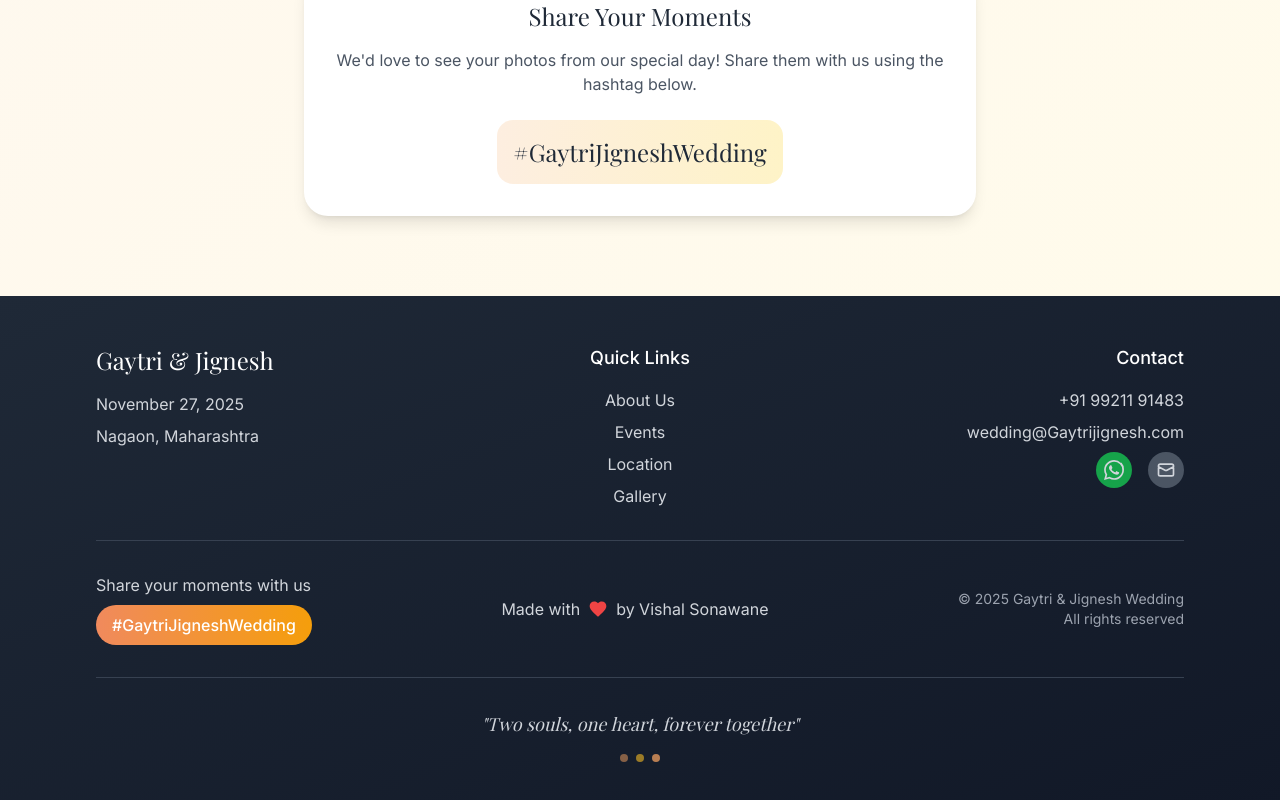
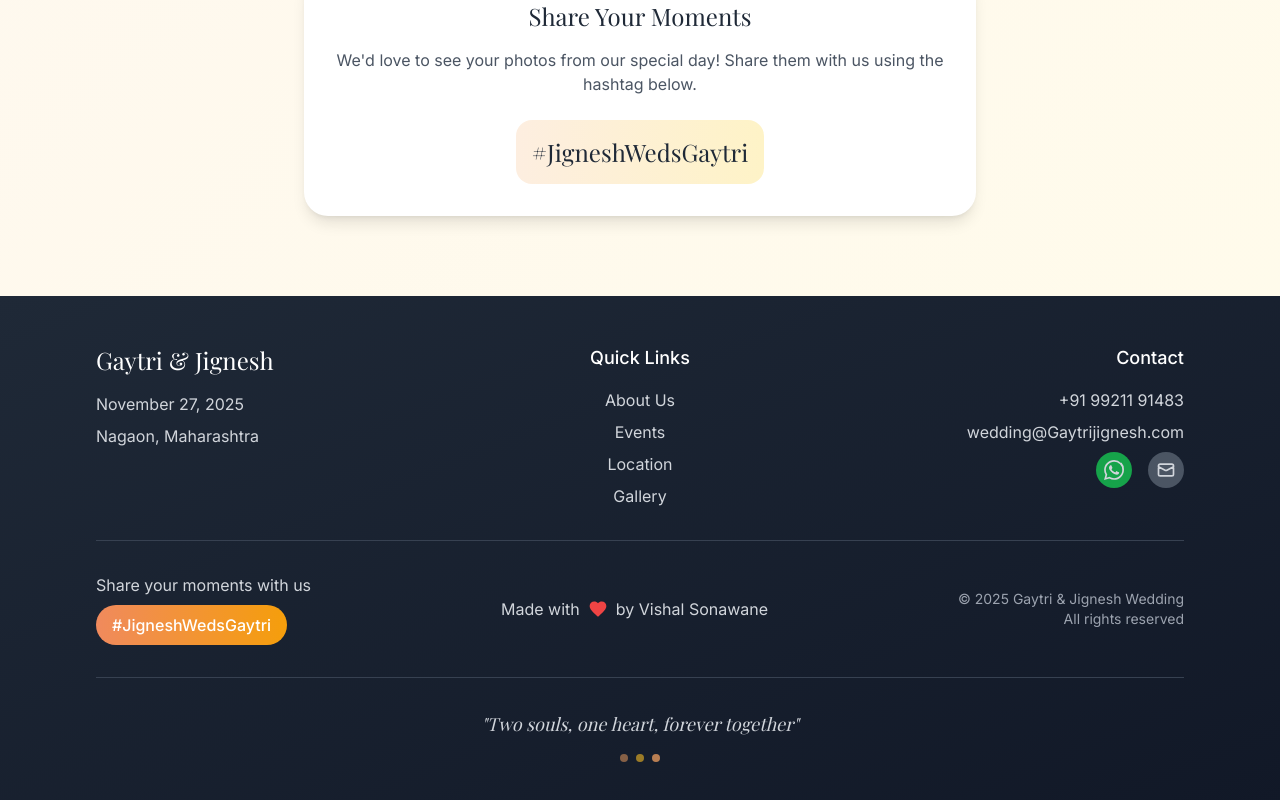
Before and after one commit to vishalsonawane03/vs-sister-wedding-invitation, a React (Vite) app: page / in a window 1280 px wide. Shown: the part 5807-6607 px from the top of the page. Built offline with nearby package versions, Linux system fonts and the light colour scheme.

Commit message:
updated the tag name

```diff
--- a/src/components/Footer.jsx
+++ b/src/components/Footer.jsx
@@ -73,7 +73,7 @@ const Footer = () => {
             <div className="text-center md:text-left">
               <p className="text-gray-300 mb-2">Share your moments with us</p>
               <div className="bg-gradient-to-r from-peach-500 to-gold-500 text-white px-4 py-2 rounded-full inline-block">
-                <span className="font-medium">#GaytriJigneshWedding</span>
+                <span className="font-medium">#JigneshWedsGaytri</span>
               </div>
             </div>
 
--- a/src/components/Gallery.jsx
+++ b/src/components/Gallery.jsx
@@ -152,7 +152,7 @@ const Gallery = () => {
               We'd love to see your photos from our special day! Share them with us using the hashtag below.
             </p>
             <div className="bg-gradient-to-r from-peach-100 to-gold-100 rounded-2xl p-4 inline-block">
-              <p className="text-2xl font-elegant text-gray-800">#GaytriJigneshWedding</p>
+              <p className="text-2xl font-elegant text-gray-800">#JigneshWedsGaytri</p>
             </div>
           </div>
         </div>
```
